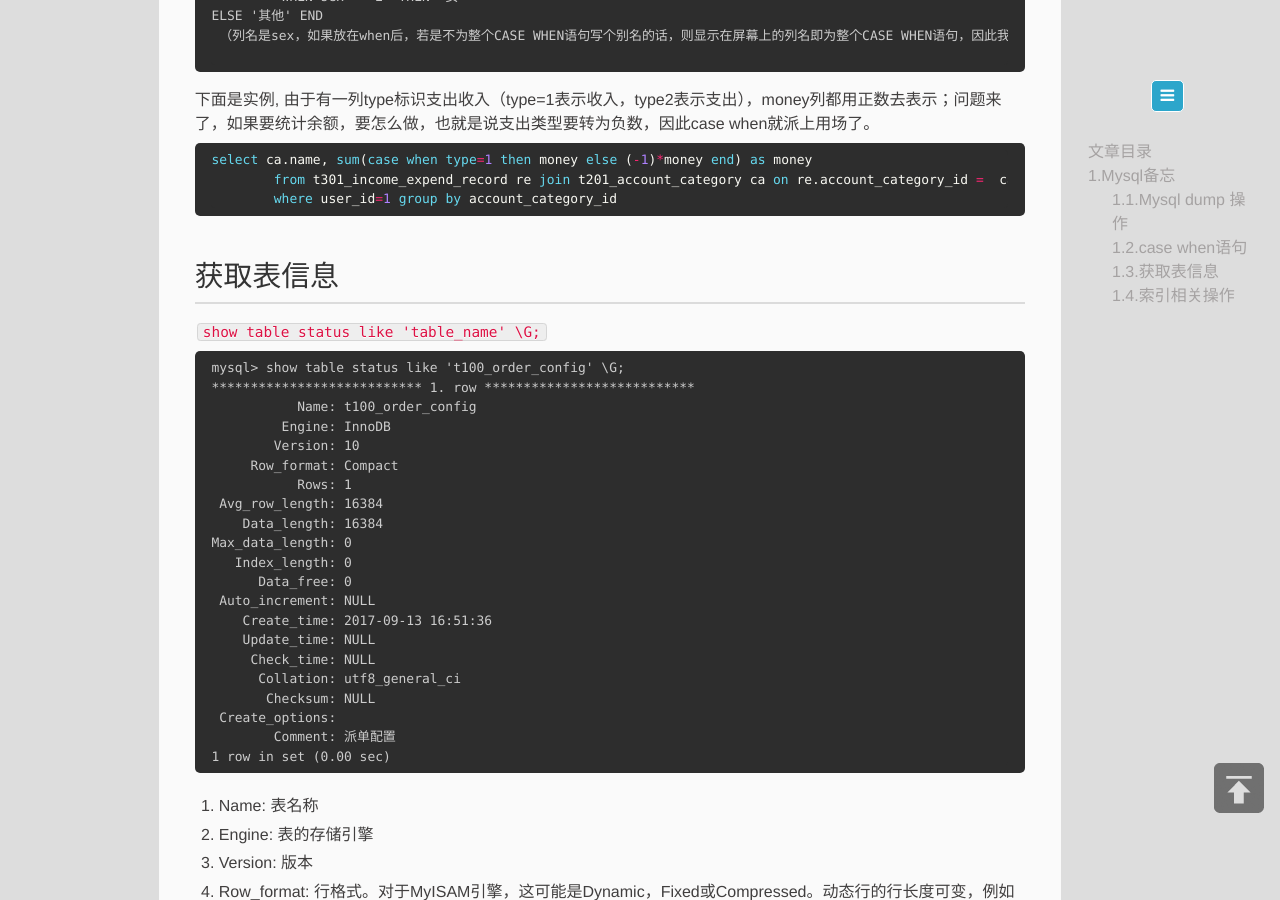
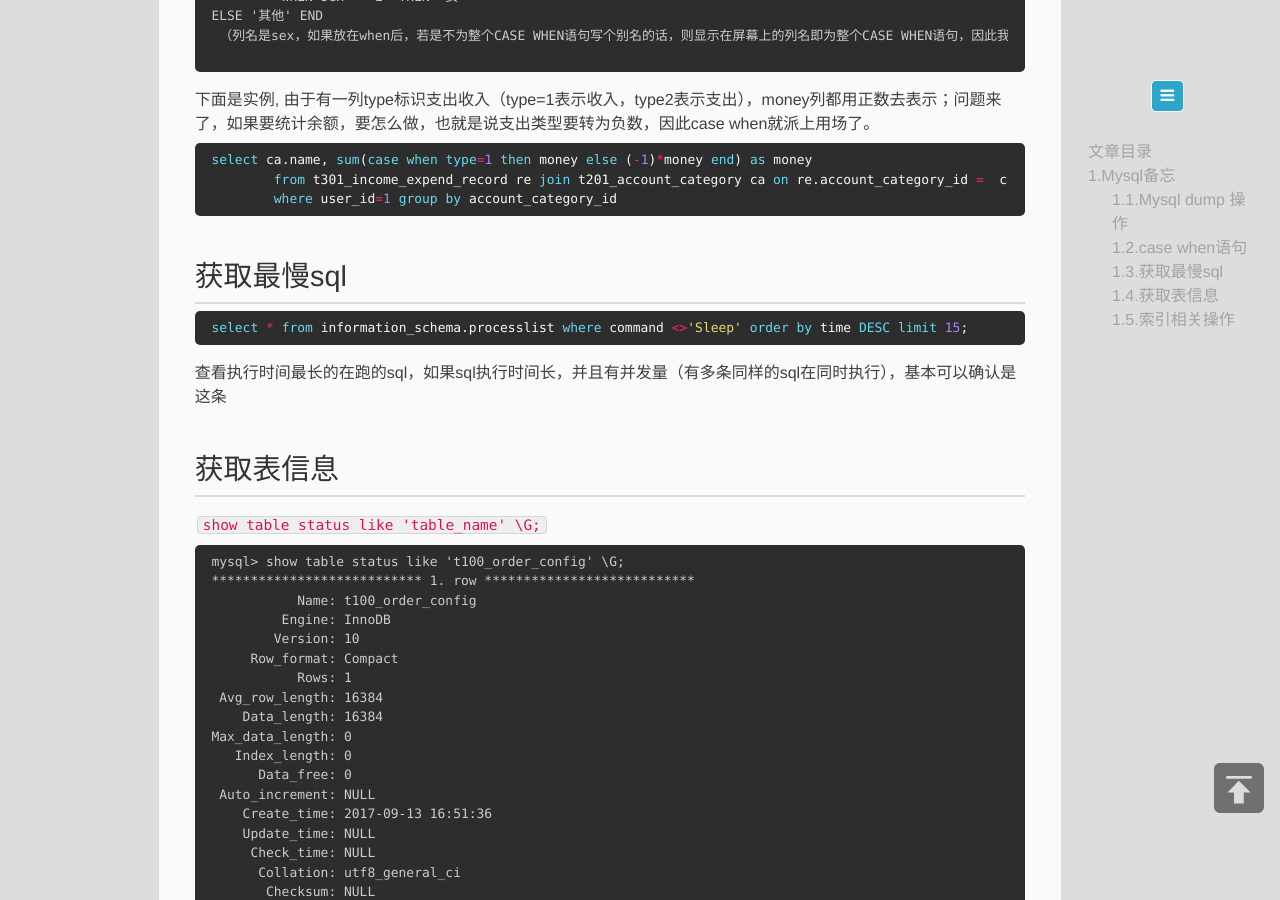
Before and after one commit to benson-lin/benson-lin.github.io, a Jekyll site: the page built from _posts/2017-11-26-mysql-sql-cmd.md, in a window 1280 px wide and 900 px high, scrolled down 1211 px. Built offline with Jekyll 4.4.1, drawn with Linux system fonts in a browser that asks for light colours; Markdown is read by kramdown in place of the engine named in the settings.

Commit message:
Mysql cmd update

````diff
--- a/_posts/2017-11-26-mysql-sql-cmd.md
+++ b/_posts/2017-11-26-mysql-sql-cmd.md
@@ -63,7 +63,13 @@ select ca.name, sum(case when type=1 then money else (-1)*money end) as money
 	where user_id=1 group by account_category_id
 ```
 
+## 获取最慢sql
 
+```sql
+select * from information_schema.processlist where command <>'Sleep' order by time DESC limit 15;
+```
+
+查看执行时间最长的在跑的sql，如果sql执行时间长，并且有并发量（有多条同样的sql在同时执行），基本可以确认是这条
 
 
 ## 获取表信息
````
